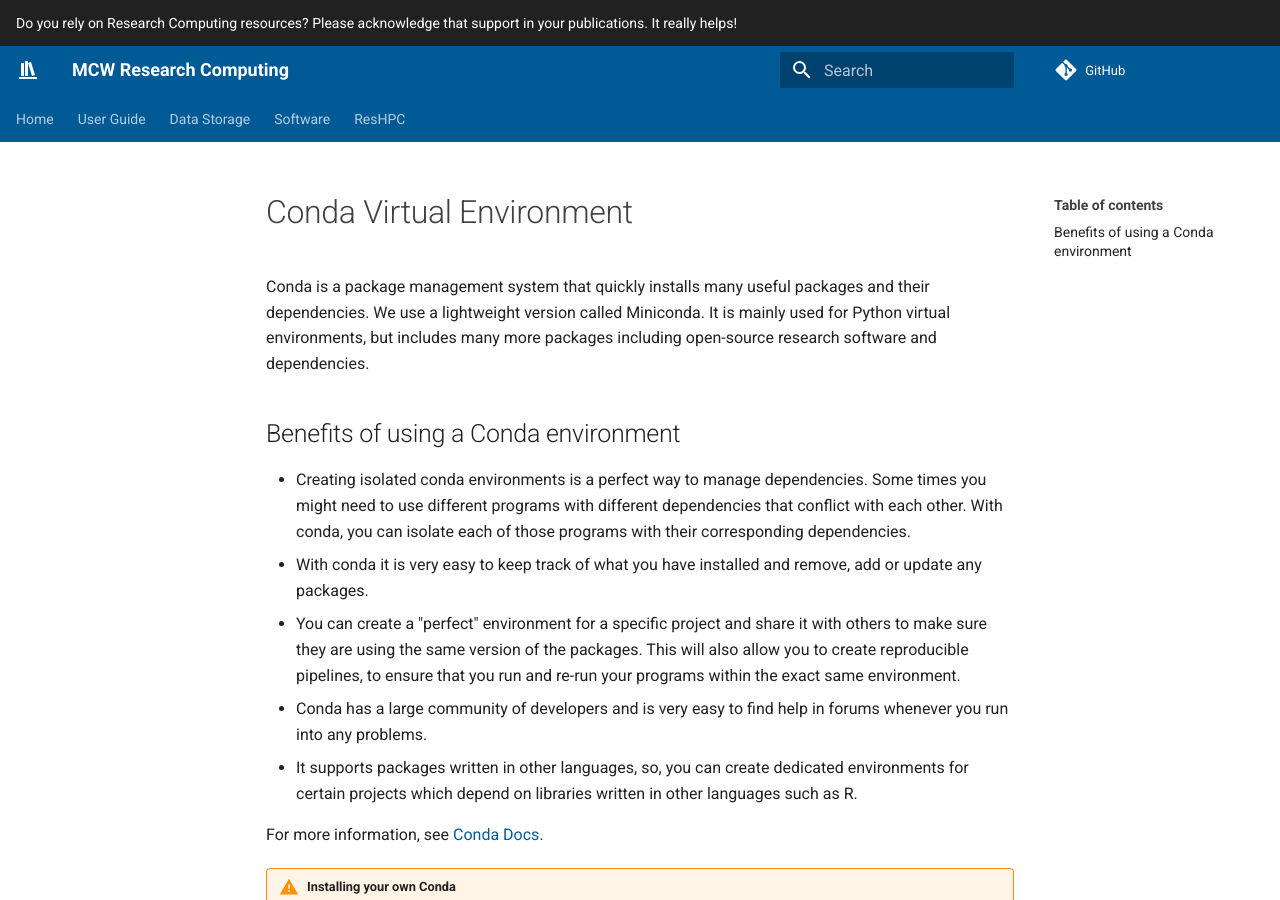
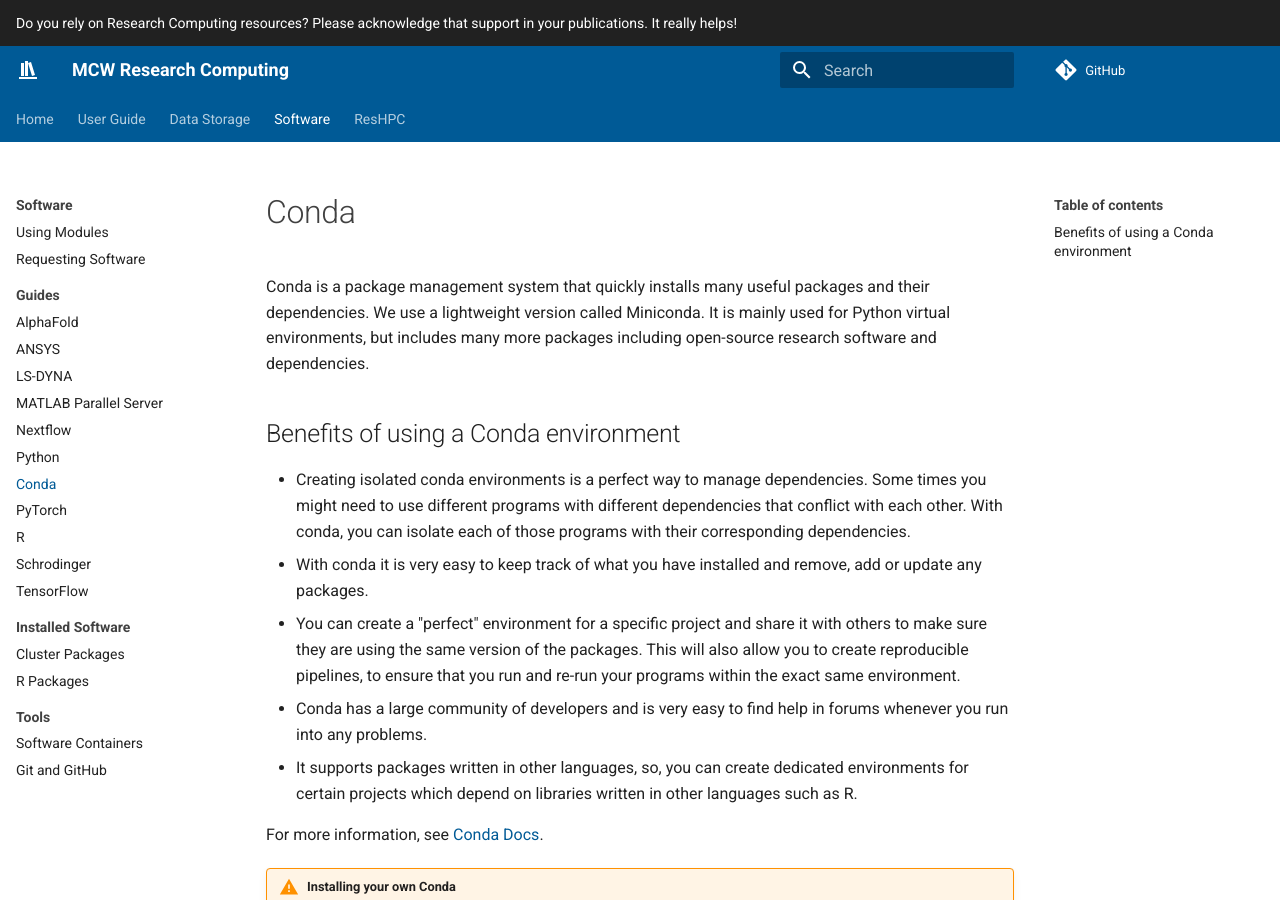
Before and after one commit to mcw-rcc/mcw-rcc.github.io, an MkDocs documentation site: the page built from docs/software/conda.md, in a window 1280 px wide and 900 px high. Built offline with MkDocs 1.6.1 and Material for MkDocs 9.7.7, drawn with Linux system fonts in a browser that asks for light colours; comment, search, counter and statistics services are not loaded.

Commit message:
navigation + mkdocs error
Change conda page title, added conda page to navigation in mkdocs, fix error in mkdocs plugin order.

```diff
--- a/docs/software/conda.md
+++ b/docs/software/conda.md
@@ -1,4 +1,4 @@
-# Conda Virtual Environment
+# Conda
 
 Conda is a package management system that quickly installs many useful packages and their dependencies. We use a lightweight version called Miniconda. It is mainly used for Python virtual environments, but includes many more packages including open-source research software and dependencies.
 
--- a/mkdocs.yml
+++ b/mkdocs.yml
@@ -73,11 +73,11 @@
       date_from_meta:
         as_creation: date
   - git-revision-date-localized
+  - table-reader
   - macros:
       include_yaml:
         - includes/modules.yml
         - includes/r-packages.yml
-  - table-reader
 
 # Extensions
 markdown_extensions:
@@ -160,6 +160,7 @@
       - software/matlab.md
       - software/nextflow.md
       - software/python.md
+      - software/conda.md
       - software/pytorch.md
       - software/R.md
       - software/schrodinger.md
```
